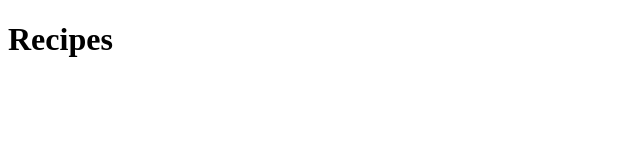
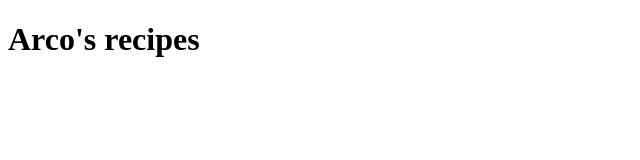
Before and after one commit to ArcoMul/recipe-website, a plain HTML site: page index.html in a window 1280 px wide. Shown: the whole page, without its empty margins (0-640 px from the left). Drawn offline with Linux system fonts and the light colour scheme.

Commit message:
Changed title to include my name

```diff
--- a/index.html
+++ b/index.html
@@ -7,6 +7,6 @@
     <title>Recipes</title>
   </head>
   <body>
-    <h1>Recipes</h1>
+    <h1>Arco's recipes</h1>
   </body>
 </html>
```
